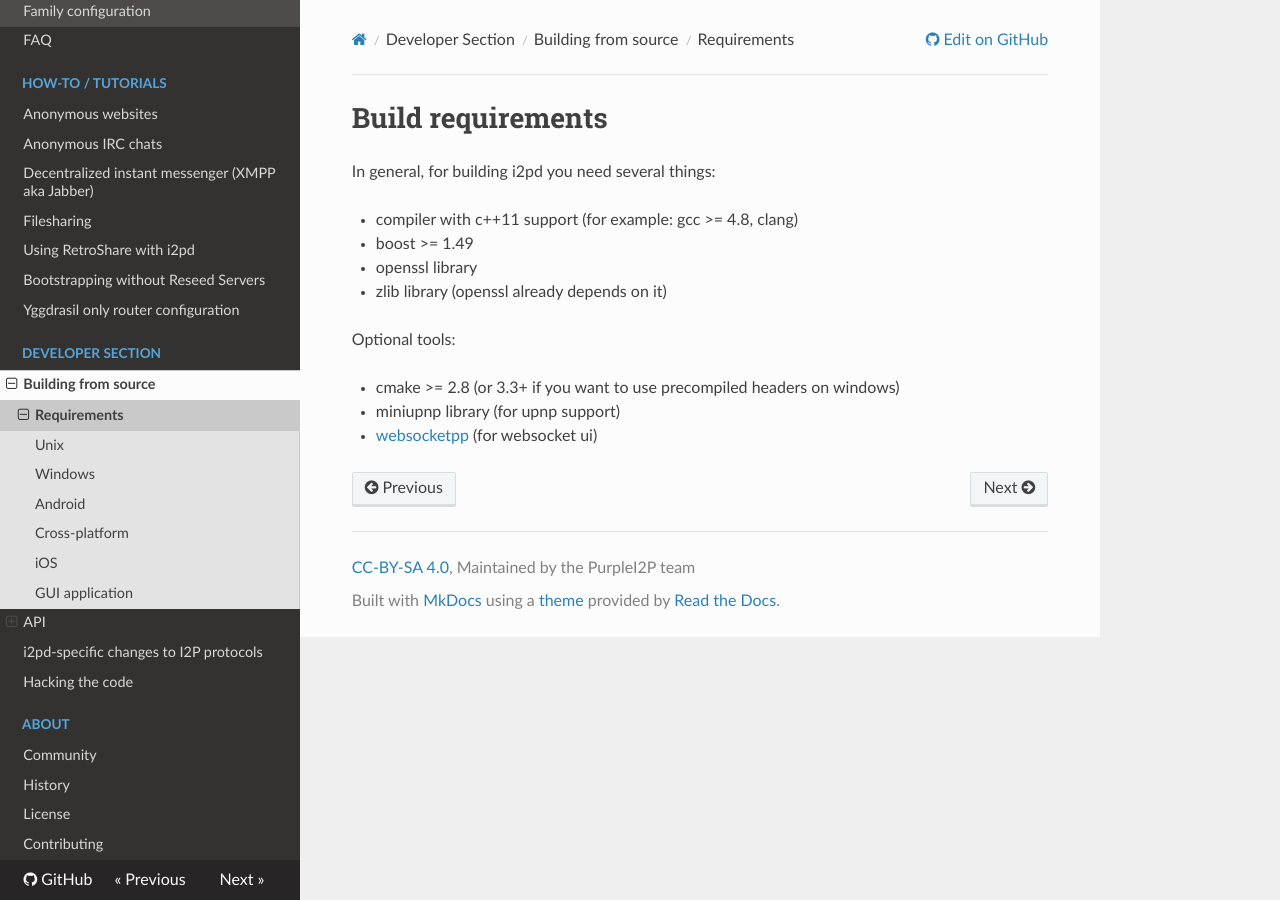
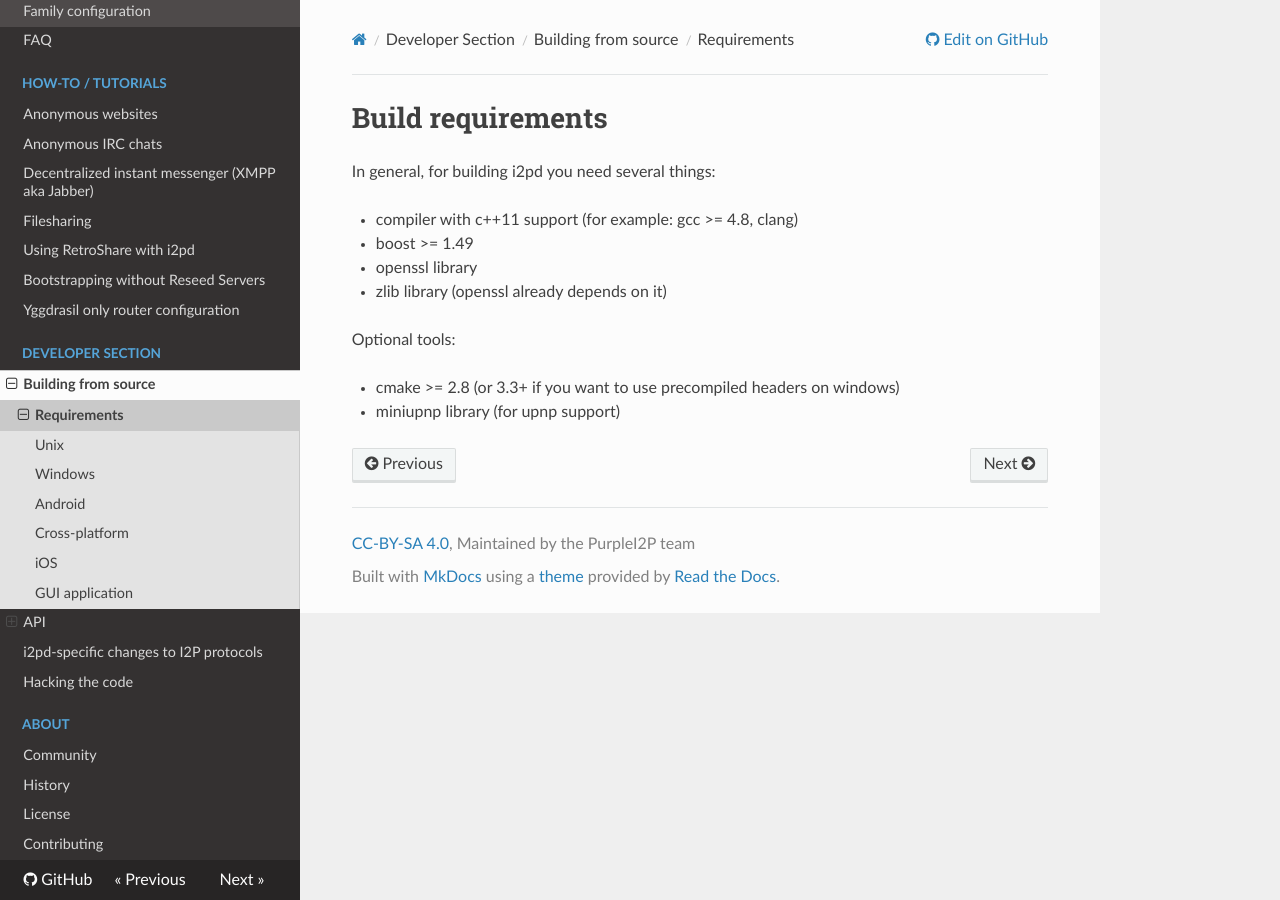
Before and after one commit to PurpleI2P/i2pd_docs_en, an MkDocs documentation site: the page built from docs/devs/building/requirements.md, in a window 1280 px wide. Built offline with MkDocs 1.6.1, drawn with Linux system fonts in a browser that asks for light colours; nearby versions of some CDN libraries; old or Windows-style settings are respelled for this version of MkDocs.

Commit message:
Removed websockets

```diff
--- a/docs/devs/building/requirements.md
+++ b/docs/devs/building/requirements.md
@@ -12,4 +12,3 @@ Optional tools:
 
 * cmake >= 2.8 (or 3.3+ if you want to use precompiled headers on windows)
 * miniupnp library (for upnp support)
-* [websocketpp](https://github.com/zaphoyd/websocketpp/) (for websocket ui)
```
